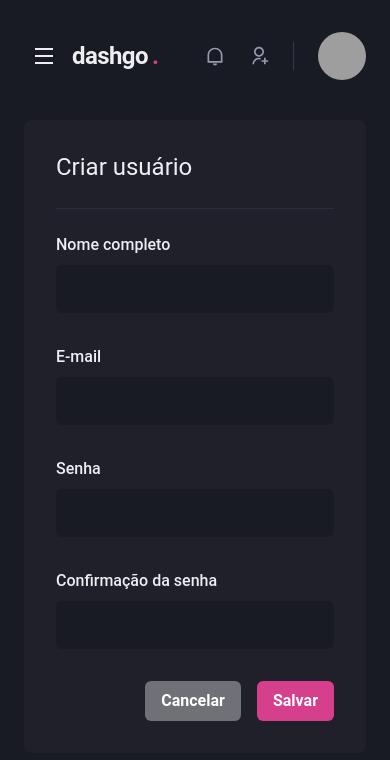
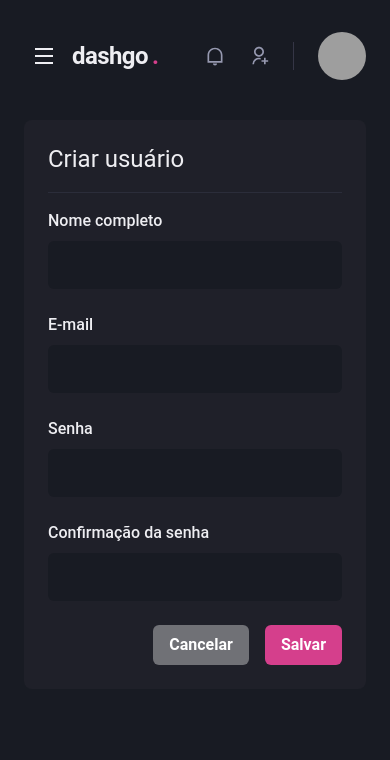
Before and after one commit to wfl-junior/rocketseat-ignite-dashgo, a Next.js app: page /users/create in a window 390 px wide. Shown: the top 760 px of the page. Built offline with nearby package versions, Linux system fonts and the light colour scheme; grey boxes are pictures that could not be loaded.

Commit message:
Cadastro de usuário responsivo

```diff
--- a/src/pages/users/create.tsx
+++ b/src/pages/users/create.tsx
@@ -20,20 +20,20 @@ const CreateUser: NextPage = () => (
     <Flex w="100%" my={6} maxW={1480} mx="auto" px={6}>
       <Sidebar />
 
-      <Box flex={1} borderRadius={8} bgColor="gray.800" p={8}>
+      <Box flex={1} borderRadius={8} bgColor="gray.800" p={[6, 8]}>
         <Heading size="lg" fontWeight="normal">
           Criar usuário
         </Heading>
 
-        <Divider my={6} borderColor="gray.700" />
+        <Divider my={[4, 6]} borderColor="gray.700" />
 
-        <VStack spacing={8}>
-          <SimpleGrid spacing={8} minChildWidth="240px" w="100%">
+        <VStack spacing={[6, 8]}>
+          <SimpleGrid spacing={[6, 8]} minChildWidth="240px" w="100%">
             <Input type="text" name="name" label="Nome completo" />
             <Input type="email" name="email" label="E-mail" />
           </SimpleGrid>
 
-          <SimpleGrid spacing={8} minChildWidth="240px" w="100%">
+          <SimpleGrid spacing={[6, 8]} minChildWidth="240px" w="100%">
             <Input type="password" name="password" label="Senha" />
             <Input
               type="password"
@@ -43,7 +43,7 @@ const CreateUser: NextPage = () => (
           </SimpleGrid>
         </VStack>
 
-        <Flex mt={8} justify="flex-end">
+        <Flex mt={[6, 8]} justify="flex-end">
           <HStack spacing={4}>
             <Button type="button" colorScheme="whiteAlpha">
               Cancelar
```
